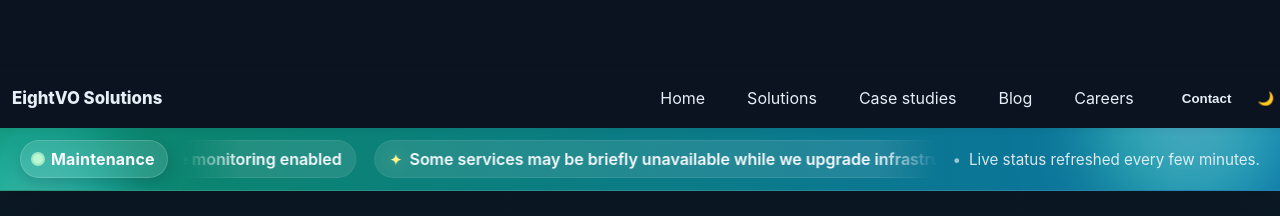
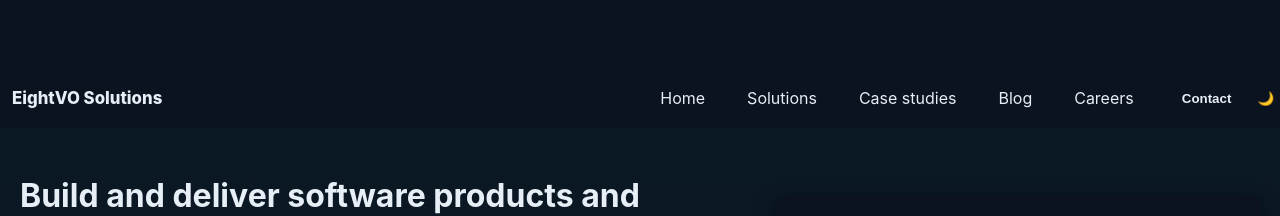
Before and after one commit to eightvosolutions-spec/EightVo-Solutions-Inc, a React (Vite) app: page / in a window 1280 px wide. Shown: the top 216 px of the page. Built offline with nearby package versions, Linux system fonts and the light colour scheme.

Commit message:
Remove homepage maintenance banner and its animation styles

```diff
--- a/src/components/MaintenanceBanner.jsx
+++ /dev/null
@@ -1,32 +0,0 @@
-import React from 'react'
-
-const marqueeMessages = [
-  'Scheduled maintenance underway — performance monitoring enabled',
-  'Some services may be briefly unavailable while we upgrade infrastructure',
-  'We will be back at full speed shortly',
-  'Thank you for your patience and for building with us'
-]
-
-export default function MaintenanceBanner(){
-  return (
-    <section className="maintenance-banner" role="status" aria-live="polite">
-      <div className="container maintenance-shell">
-        <span className="maintenance-pill" aria-hidden="true">
-          <span className="pulse" />
-          Maintenance
-        </span>
-        <div className="maintenance-marquee" aria-label="Site maintenance notice">
-          <div className="marquee-track">
-            {marqueeMessages.concat(marqueeMessages).map((text, index) => (
-              <span className="marquee-item" key={index}>
-                <span className="spark" aria-hidden="true">✦</span>
-                {text}
-              </span>
-            ))}
-          </div>
-        </div>
-        <span className="maintenance-note">Live status refreshed every few minutes.</span>
-      </div>
-    </section>
-  )
-}
--- a/src/pages/Home.jsx
+++ b/src/pages/Home.jsx
@@ -5,7 +5,6 @@ import React from 'react'
 import LeadershipCard from '../components/LeadershipCard'
 import NewsBanner from '../components/NewsBanner'
 import CaseStudyCard from '../components/CaseStudyCard'
-import MaintenanceBanner from '../components/MaintenanceBanner'
 import useDocumentTitle from '../utils/useDocumentTitle'
 
 const leaders = [
@@ -18,7 +17,6 @@ export default function Home(){
   useDocumentTitle('Home')
   return (
     <div className="page home">
-      <MaintenanceBanner />
       <section className="hero">
         <div className="container hero-inner">
           <div style={{maxWidth:640}}>
--- a/src/styles.css
+++ b/src/styles.css
@@ -123,25 +123,10 @@ body{
 .hero h1{font-size:1.6rem;margin:0}
 .hero p{color:var(--muted);max-width:60ch}
 .hero-cta{display:flex;gap:12px;margin-top:8px}
-.maintenance-banner{position:relative;overflow:hidden;background:linear-gradient(90deg,rgba(11,143,107,0.94),rgba(11,121,176,0.92));color:#f8fbff;border-bottom:1px solid rgba(255,255,255,0.12);box-shadow:0 10px 32px rgba(2,6,23,0.16)}
-.maintenance-banner::before,.maintenance-banner::after{content:"";position:absolute;filter:blur(28px);opacity:0.4;mix-blend-mode:screen;pointer-events:none}
-.maintenance-banner::before{width:240px;height:240px;background:radial-gradient(circle at center,#a5f3fc,#22d3ee 40%,rgba(255,255,255,0) 65%);top:-40px;left:-80px}
-.maintenance-banner::after{width:260px;height:260px;background:radial-gradient(circle at center,#c4f1e1,#4ade80 40%,rgba(255,255,255,0) 70%);bottom:-60px;right:-40px}
-.maintenance-shell{display:flex;align-items:center;gap:14px;padding:12px 20px;position:relative;z-index:1}
-.maintenance-pill{display:inline-flex;align-items:center;gap:8px;padding:8px 12px;border-radius:999px;background:rgba(255,255,255,0.12);font-weight:700;letter-spacing:0.01em;border:1px solid rgba(255,255,255,0.16);box-shadow:0 6px 18px rgba(2,6,23,0.18)}
-.maintenance-pill .pulse{width:10px;height:10px;border-radius:50%;background:#bbf7d0;box-shadow:0 0 0 0 rgba(187,247,208,0.8);display:inline-block;animation:pulse 2.6s ease-in-out infinite}
-.maintenance-marquee{flex:1;overflow:hidden;position:relative;mask-image:linear-gradient(90deg,transparent 0%,#000 8%,#000 92%,transparent 100%);-webkit-mask-image:linear-gradient(90deg,transparent 0%,#000 8%,#000 92%,transparent 100%)}
-.marquee-track{display:flex;gap:18px;align-items:center;animation:marquee 28s linear infinite;width:max-content}
-.marquee-item{display:inline-flex;align-items:center;gap:8px;padding:8px 14px;border-radius:999px;background:rgba(255,255,255,0.1);backdrop-filter:blur(4px);border:1px solid rgba(255,255,255,0.08);font-weight:600;white-space:nowrap}
-.marquee-item .spark{font-size:14px;color:#fff78c;text-shadow:0 0 18px rgba(255,247,140,0.6)}
-.maintenance-note{font-size:0.95rem;color:rgba(255,255,255,0.92);opacity:0.9}
-.maintenance-note::before{content:"•";margin-right:8px;opacity:0.7}
 .btn{display:inline-flex;align-items:center;gap:8px;padding:10px 14px;border-radius:8px;border:0;cursor:pointer}
 .btn-primary{background:var(--accent);color:white}
 .btn-secondary{background:transparent;border:1px solid #e6eef0;color:var(--text)}
 
-@keyframes marquee{0%{transform:translateX(0)}100%{transform:translateX(-50%)} }
-@keyframes pulse{0%{box-shadow:0 0 0 0 rgba(187,247,208,0.9)}70%{box-shadow:0 0 0 12px rgba(187,247,208,0)}100%{box-shadow:0 0 0 0 rgba(187,247,208,0)}}
 /* Sections */
 .section{padding:28px 0}
 .cards{display:grid;grid-template-columns:1fr;gap:var(--gap)}
```
